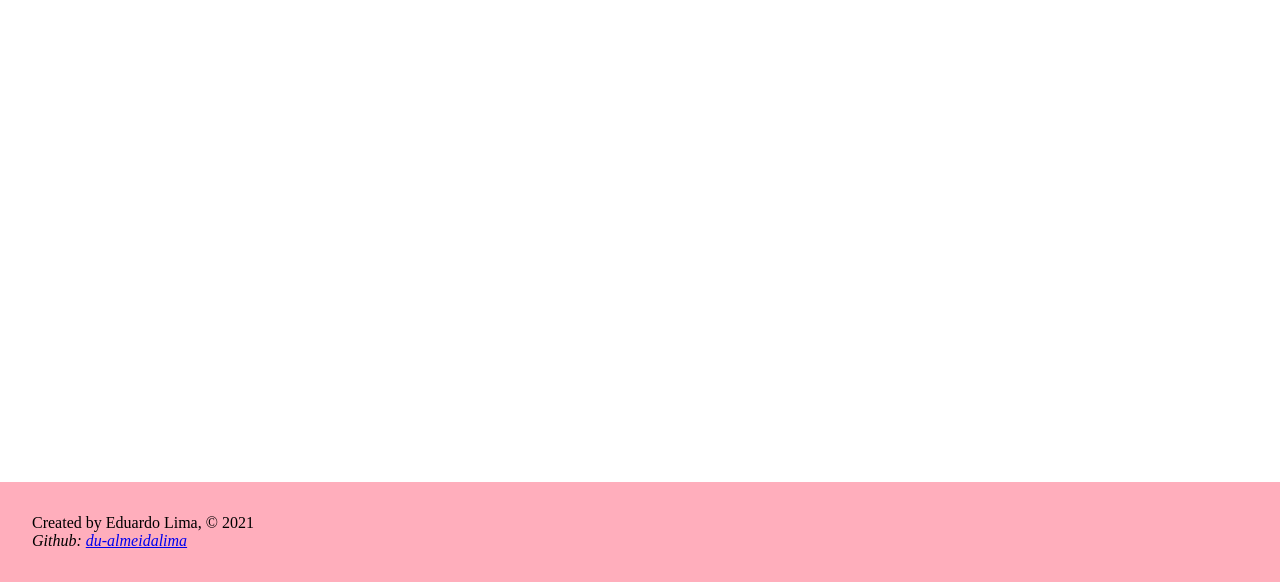
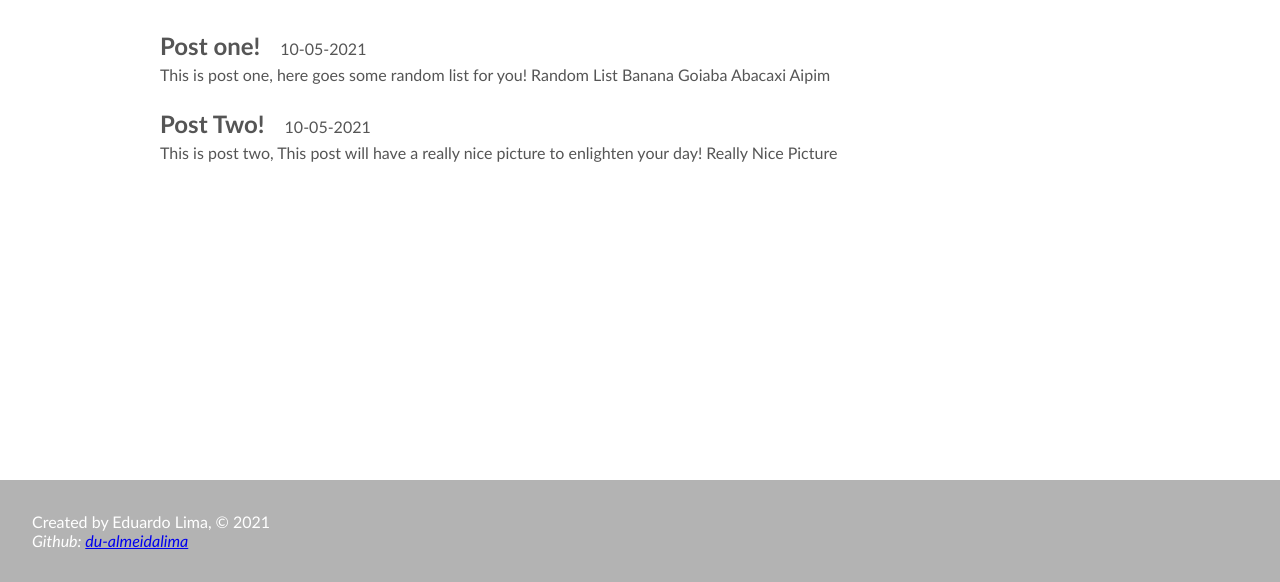
Before and after one commit to du-almeidalima/gatsby-bootcamp, a Gatsby site: page /blog in a window 1280 px wide. Shown: the part 218-800 px from the top of the page. Built offline with nearby package versions, Linux system fonts and the light colour scheme; Gatsby itself is replaced by a stand-in of ours.

Commit message:
Get posts form MarkDown Files

```diff
--- a/gatsby-browser.js
+++ b/gatsby-browser.js
@@ -1,4 +1,4 @@
-require('./src/styles/global.css')
+require('./src/styles/global.scss')
 
 exports.onRouteUpdate = ({location, prevLocation}) => {
   console.log("new pathname", location.pathname)
--- a/gatsby-config.js
+++ b/gatsby-config.js
@@ -7,7 +7,15 @@
 module.exports = {
   /* Your site config here */
   plugins: [
-    'gatsby-plugin-sass'
+    'gatsby-plugin-sass',
+    'gatsby-transformer-remark',
+    {
+      resolve: `gatsby-source-filesystem`,
+      options: {
+        name: `resources`,
+        path: `${__dirname}/static/resources`,
+      },
+    },
   ],
   siteMetadata: {
     author: 'Eduardo Lima',
--- a/package.json
+++ b/package.json
@@ -8,7 +8,7 @@
     "build": "gatsby build",
     "develop": "gatsby develop",
     "format": "prettier --write \"**/*.{js,jsx,ts,tsx,json,md}\"",
-    "start": "npm run develop",
+    "start": "GATSBY_GRAPHQL_IDE=playground npm run develop",
     "serve": "gatsby serve",
     "clean": "gatsby clean",
     "test": "echo \"Write tests! -> https://gatsby.dev/unit-testing\" && exit 1"
@@ -16,6 +16,8 @@
   "dependencies": {
     "gatsby": "^3.4.1",
     "gatsby-plugin-sass": "^4.4.0",
+    "gatsby-source-filesystem": "^3.4.0",
+    "gatsby-transformer-remark": "^4.1.0",
     "react": "^17.0.1",
     "react-dom": "^17.0.1",
     "sass": "^1.32.12"
--- a/src/components/Footer/Footer.module.scss
+++ b/src/components/Footer/Footer.module.scss
@@ -4,5 +4,6 @@
   left: 0;
   padding: 2rem 2rem;
   width: 100vw;
-  background-color: #FFAEBC;
+  background-color: #b3b3b3;
+  color: white;
 }
--- a/src/components/Navbar/Navbar.module.scss
+++ b/src/components/Navbar/Navbar.module.scss
@@ -6,7 +6,6 @@ $text-color-hover: white;
 .AppNavbar {
   height: 5rem;
   padding: 0 2rem;
-  font-family: "Trebuchet MS", sans-serif;
   width: 100vw;
   background-color: $primary;
   color: $text-color;
@@ -29,7 +28,7 @@ $text-color-hover: white;
 
   & li a {
     display: inline-block;
-    font-size: 2rem;
+    font-size: 1.5rem;
     font-weight: bold;
     color: $text-color;
     text-decoration: none;
--- /dev/null
+++ b/src/components/Post/Post.jsx
@@ -0,0 +1,16 @@
+import React from "react"
+import * as style from "./Post.module.scss"
+
+const Post = ({ title, date, excerpt }) => {
+  return (
+    <article className={style.AppPost}>
+      <div className={style.AppPostHeader}>
+        <h2>{title}</h2>
+        <span>{date}</span>
+      </div>
+      <span>{excerpt}</span>
+    </article>
+  )
+}
+
+export default Post
--- /dev/null
+++ b/src/components/Post/Post.module.scss
@@ -0,0 +1,10 @@
+.AppPost {
+  margin-bottom: 25px;
+
+  & .AppPostHeader {
+    display: flex;
+    align-items: baseline;
+    gap: 20px;
+    margin-bottom: 5px;
+  }
+}
--- a/src/pages/blog.js
+++ /dev/null
@@ -1,13 +0,0 @@
-import React from "react"
-import Layout from "../components/Layout/Layout"
-
-const BlogPage = () => {
-  return (
-    <Layout>
-      <h1>Blog!</h1>
-      <p>Posts will be shown here!</p>
-    </Layout>
-  )
-}
-
-export default BlogPage
--- /dev/null
+++ b/src/pages/blog.jsx
@@ -0,0 +1,34 @@
+import { graphql, useStaticQuery } from "gatsby"
+import React from "react"
+import Layout from "../components/Layout/Layout"
+import Post from "../components/Post/Post"
+
+const BlogPage = () => {
+  const data = useStaticQuery(graphql`
+    query PostMarkdownQuery {
+      allMarkdownRemark {
+        edges {
+          node {
+            frontmatter {
+              title
+              date
+            }
+            excerpt
+          }
+        }
+      }
+    }
+  `)
+
+  return (
+    <Layout>
+      <h1>Welcome to an amazing Blog!</h1>
+      <div style={{ height: "50px" }} />
+      {data.allMarkdownRemark.edges.map(({node}) => (
+        <Post title={node.frontmatter.title} date={node.frontmatter.date} excerpt={node.excerpt} />
+      ))}
+    </Layout>
+  )
+}
+
+export default BlogPage
--- a/src/styles/global.css
+++ b/src/styles/global.scss
@@ -2,6 +2,11 @@
   margin: 0;
   padding: 0;
   box-sizing: border-box;
+}
+
+html {
+  font-family: "Trebuchet MS", sans-serif;
+  color: #555555;
 }
 
 body, html {
--- /dev/null
+++ b/static/resources/posts/post-one.md
@@ -0,0 +1,13 @@
+---
+title: "Post one!"
+date: "10-05-2021"
+---
+
+This is post one, here goes some random list for you!
+
+## Random List
+
+1. Banana
+2. Goiaba
+3. Abacaxi
+4. Aipim
--- /dev/null
+++ b/static/resources/posts/post-two.md
@@ -0,0 +1,10 @@
+---
+title: "Post Two!"
+date: "10-05-2021"
+---
+
+This is post two, This post will have a really nice picture to enlighten your day!
+
+## Really Nice Picture
+
+![Little Cat "Little Cat"](https://i.pinimg.com/originals/7a/af/0f/7aaf0f1d48f57b7779c0fbcf103c2d0f.jpg)
```
Also changed, not shown: src/components/Footer/Footer.jsx (renamed from src/components/Footer/Footer.js), src/components/Layout/Layout.jsx (renamed from src/components/Layout/Layout.js), src/components/Navbar/Navbar.jsx (renamed from src/components/Navbar/Navbar.js), src/pages/about.jsx (renamed from src/pages/about.js), src/pages/contact.jsx (renamed from src/pages/contact.js), src/pages/index.jsx (renamed from src/pages/index.js), 1 other file.
